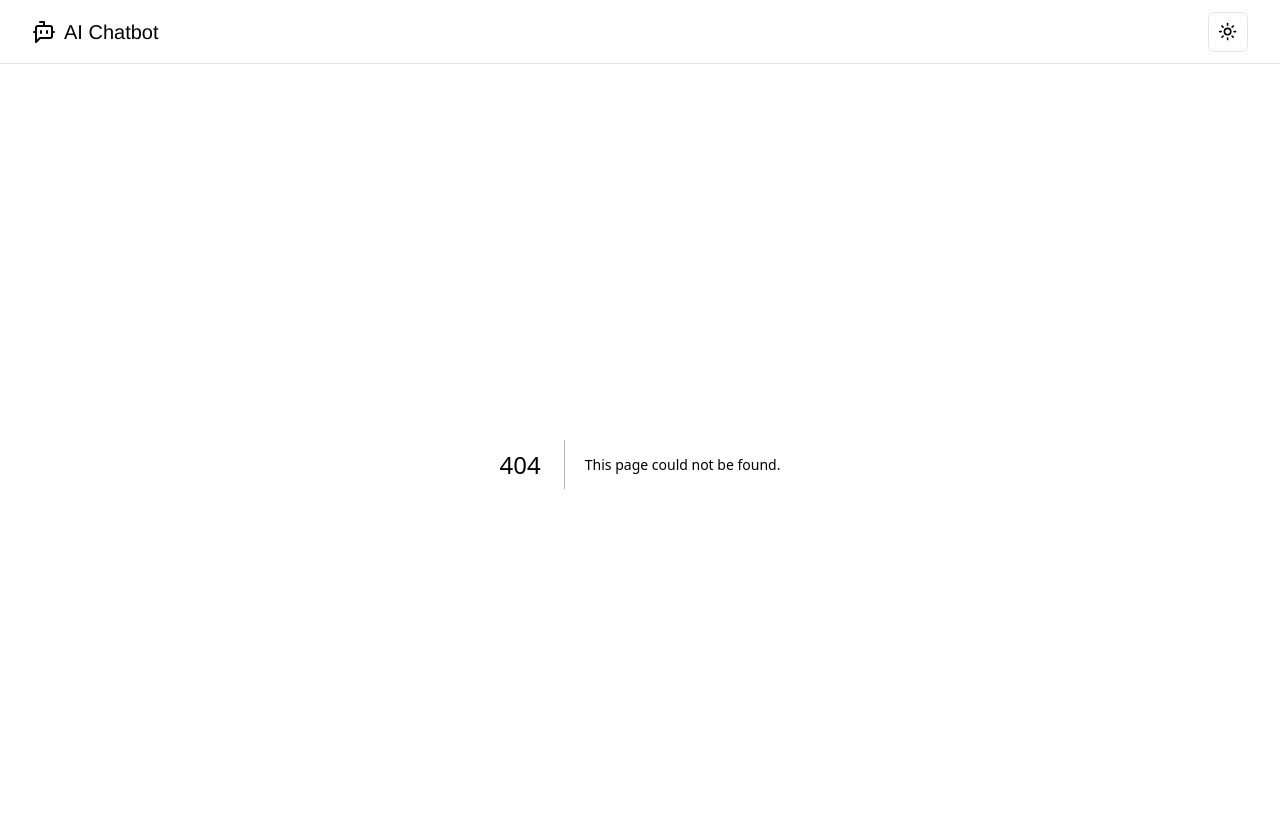
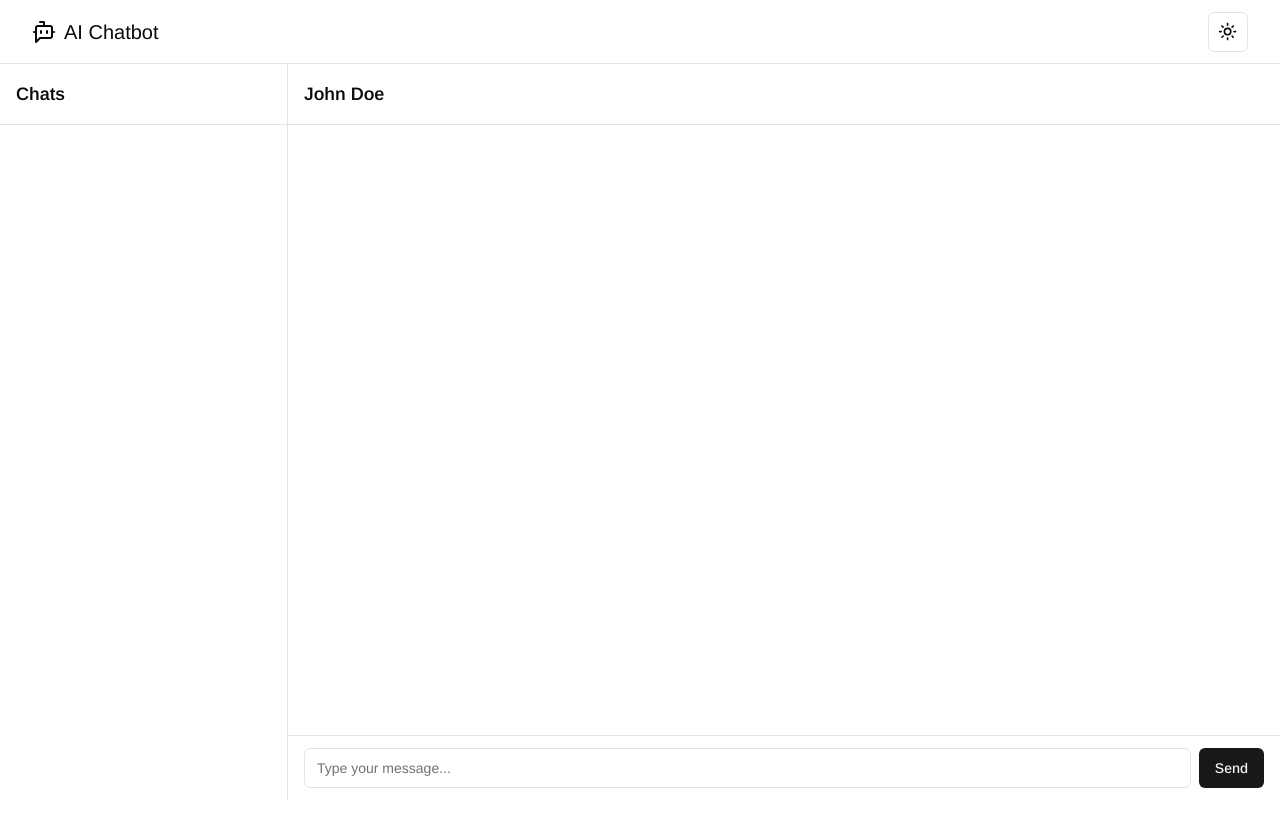
Before and after one commit to adrianszablowski/ai-chatbot, a Next.js app: page /chat in a window 1280 px wide. Before the commit this address had no page. Shown: the top 826 px of the page. After the commit the page ends 800 px from the top, so only its background shows below. Built offline with nearby package versions, Linux system fonts and the light colour scheme.

Commit message:
created chat page and fix some styling

```diff
--- /dev/null
+++ b/src/app/chat/components/chat.tsx
@@ -0,0 +1,30 @@
+import { Button } from '@/components/ui/button';
+import { Input } from '@/components/ui/input';
+import React from 'react';
+
+export default function Chat() {
+	return (
+		<div className='flex h-full w-full'>
+			<div className='hidden w-72 flex-col border-r md:flex'>
+				<div className='border-b p-4'>
+					<h2 className='text-lg font-semibold'>Chats</h2>
+				</div>
+				<div className='flex-1 overflow-y-auto' />
+			</div>
+			<div className='flex flex-1 flex-col'>
+				<div className='border-b p-4'>
+					<div className='flex items-center space-x-4'>
+						<h2 className='text-lg font-semibold'>John Doe</h2>
+					</div>
+				</div>
+				<div className='h-full overflow-y-auto px-4 py-6' />
+				<div className='border-t px-4 py-3 '>
+					<div className='flex items-center space-x-2'>
+						<Input placeholder='Type your message...' type='text' />
+						<Button>Send</Button>
+					</div>
+				</div>
+			</div>
+		</div>
+	);
+}
--- /dev/null
+++ b/src/app/chat/page.tsx
@@ -0,0 +1,10 @@
+import React from 'react';
+import Chat from './components/chat';
+
+export default function Page() {
+	return (
+		<div className='h-screen'>
+			<Chat />
+		</div>
+	);
+}
--- a/src/app/layout.tsx
+++ b/src/app/layout.tsx
@@ -5,8 +5,9 @@ import Header from './components/header';
 import { ThemeProvider } from './components/theme-provider';
 
 export const metadata: Metadata = {
-	title: 'Create Next App',
-	description: 'Generated by create next app',
+	title: 'AI Chatbot',
+	description:
+		'Engage in stimulating conversations with an informative and interactive AI companion. This chatbot, offers a seamless user experience and is ready to assist you with your inquiries or simply engage in thought-provoking dialogue.',
 };
 
 export default function RootLayout({
@@ -16,7 +17,7 @@ export default function RootLayout({
 }>) {
 	return (
 		<html lang='en'>
-			<body className={arimo.className}>
+			<body className={`${arimo.className} h-screen w-screen flex flex-col`}>
 				<ThemeProvider attribute='class' defaultTheme='system' enableSystem disableTransitionOnChange>
 					<Header />
 					{children}
--- /dev/null
+++ b/src/components/ui/input.tsx
@@ -0,0 +1,25 @@
+import * as React from "react"
+
+import { cn } from "@/lib/utils"
+
+export interface InputProps
+  extends React.InputHTMLAttributes<HTMLInputElement> {}
+
+const Input = React.forwardRef<HTMLInputElement, InputProps>(
+  ({ className, type, ...props }, ref) => {
+    return (
+      <input
+        type={type}
+        className={cn(
+          "flex h-10 w-full rounded-md border border-input bg-background px-3 py-2 text-sm ring-offset-background file:border-0 file:bg-transparent file:text-sm file:font-medium placeholder:text-muted-foreground focus-visible:outline-none focus-visible:ring-2 focus-visible:ring-ring focus-visible:ring-offset-2 disabled:cursor-not-allowed disabled:opacity-50",
+          className
+        )}
+        ref={ref}
+        {...props}
+      />
+    )
+  }
+)
+Input.displayName = "Input"
+
+export { Input }
```
